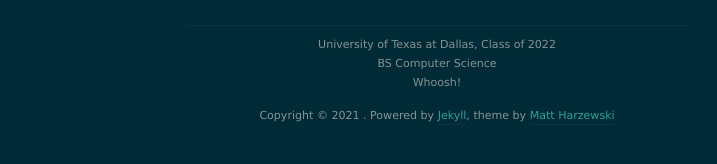
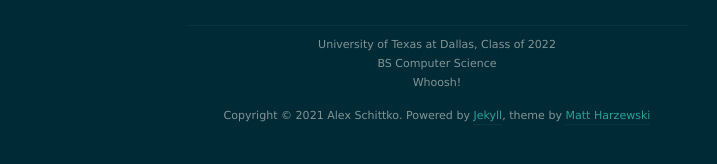
Before and after one commit to alex4108/alex4108.github.io, a Jekyll site: the page built from index.html, in a window 1280 px wide. Shown: the part 613-777 px from the top of the page, without its empty margins (203-920 px from the left). Built offline with Jekyll 4.4.1, drawn with Linux system fonts in a browser that asks for light colours; nearby versions of some CDN libraries; the list of posts is cut into pages by our own code.

Commit message:
Fix copyright & archive

```diff
--- a/_layouts/default.html
+++ b/_layouts/default.html
@@ -58,7 +58,7 @@
     <p class="copyright" style="text-align: center">University of Texas at Dallas, Class of 2022<br />
       BS Computer Science<br />
       Whoosh!<br /></p>
-    <p class="copyright" style="text-align: center">Copyright &copy; {{ site.time | date: '%Y' }} {{ site.name }}. Powered by <a href="http://jekyllrb.com">Jekyll</a>, theme by <a href="http://www.webmaster-source.com">Matt Harzewski</a></p>
+    <p class="copyright" style="text-align: center">Copyright &copy; {{ site.time | date: '%Y' }} Alex Schittko. Powered by <a href="http://jekyllrb.com">Jekyll</a>, theme by <a href="http://www.webmaster-source.com">Matt Harzewski</a></p>
   </footer>
 
 
--- a/archives/index.html
+++ b/archives/index.html
@@ -15,6 +15,9 @@
 			{% else %}
 				<h1><a href="{{ post.url }}">{{ post.title }}</a></h1>
 			{% endif %}
+
+			<div class="post-content">{{ post.excerpt }}<br /><i><a href="{{ post.url }}">Read more here</a></i></div>
+
 		</article>
 	{% endfor %}
 
```
